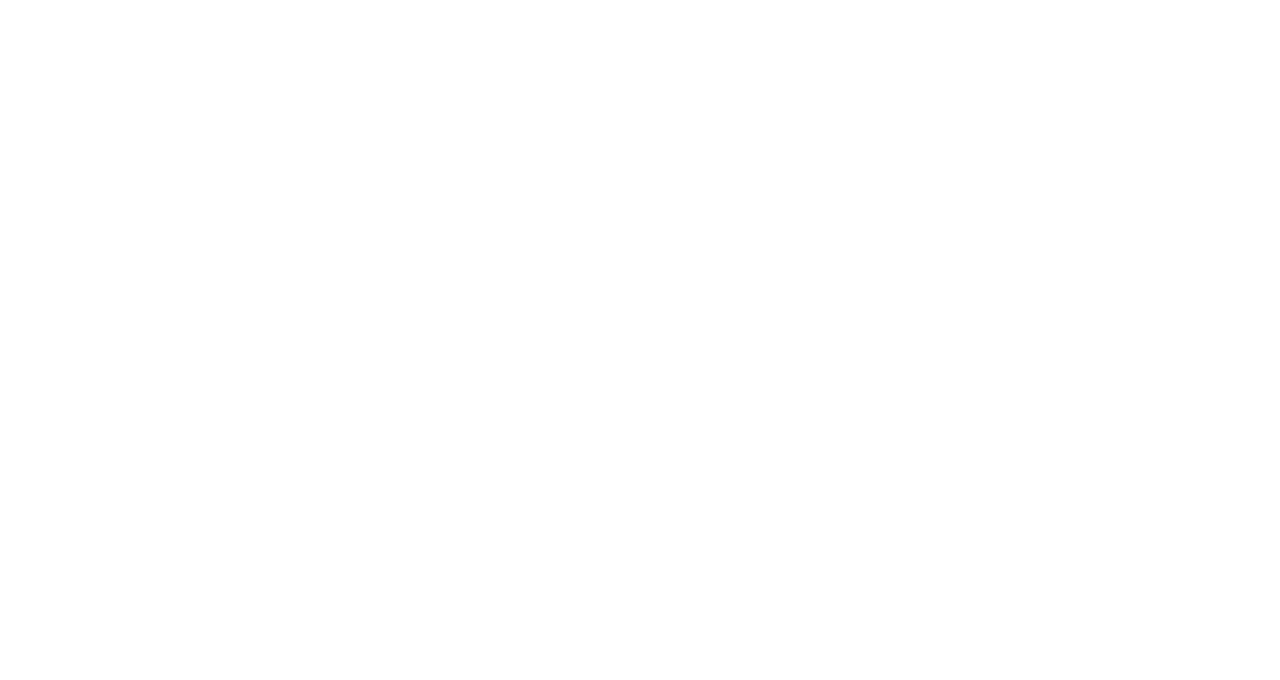
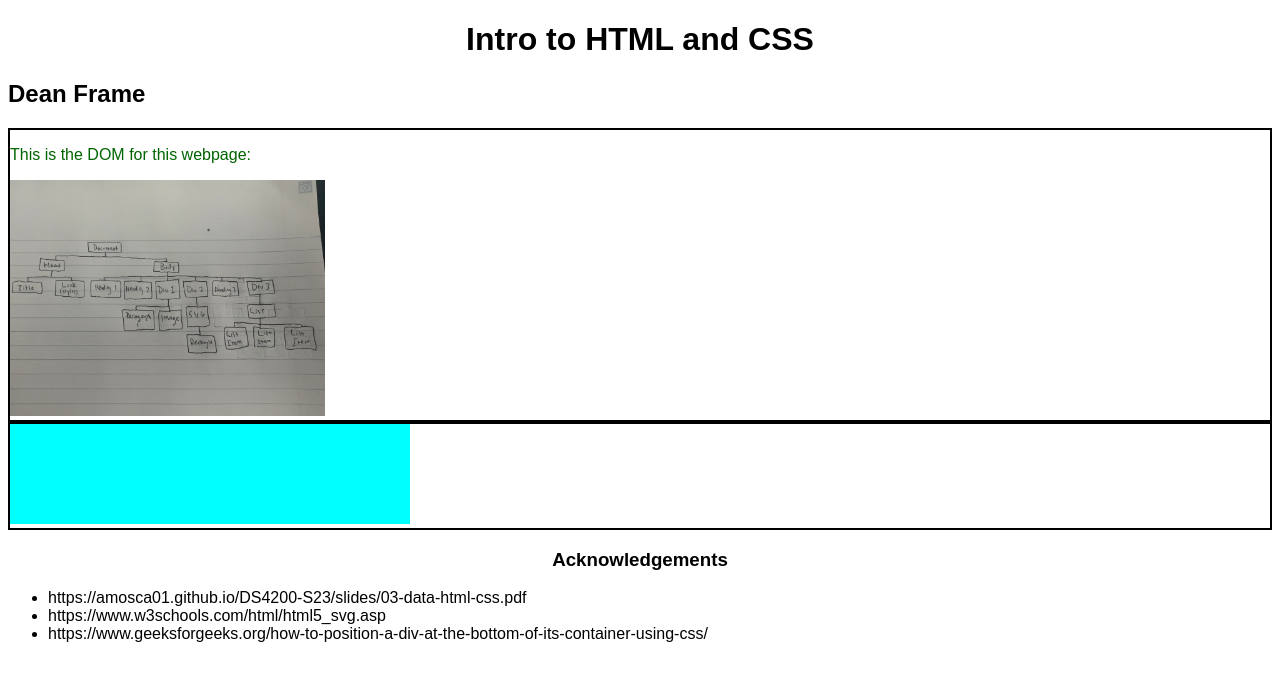
Before and after one commit to DS4200-S23-Class/ic-02-deanframe, a plain HTML site: page index.html in a window 1280 px wide. Drawn offline with Linux system fonts and the light colour scheme.

Commit message:
first pass

```diff
--- a/index.html
+++ b/index.html
@@ -1,14 +1,34 @@
 <!DOCTYPE html>
 <html>
+  <head>
+    <meta charset="utf-8" />
+    <title>ic-02</title>
+    <link rel="stylesheet" href="./style.css" />
+  </head>
 
-<head>
-    <meta charset=utf-8/>
-</head>
-
-
-<body>
-
-
-</body>
-
+  <body>
+    <h1>Intro to HTML and CSS</h1>
+    <h2>Dean Frame</h2>
+    <div id="div1" class="container">
+      <p id="p1">This is the DOM for this webpage:</p>
+      <img id="dom-img" src="./DOM.jpg" alt="DOM image for this site" />
+    </div>
+    <div id="div2" class="container">
+      <svg width="400" height="100">
+        <rect width="400" height="100" />
+      </svg>
+    </div>
+    <h3>Acknowledgements</h3>
+    <div>
+      <ul>
+        <li>
+          https://amosca01.github.io/DS4200-S23/slides/03-data-html-css.pdf
+        </li>
+        <li>https://www.w3schools.com/html/html5_svg.asp</li>
+        <li>
+          https://www.geeksforgeeks.org/how-to-position-a-div-at-the-bottom-of-its-container-using-css/
+        </li>
+      </ul>
+    </div>
+  </body>
 </html>
--- /dev/null
+++ b/style.css
@@ -0,0 +1,30 @@
+html {
+  font-family: Arial, sans-serif;
+}
+
+h1, h3 {
+  text-align: center;
+}
+
+.container {
+  border: 2px solid black;
+}
+
+#p1 {
+  color: darkgreen;
+}
+
+#dom-img {
+  max-width: 25%;
+  height: auto;
+}
+
+rect {
+  fill: aqua;
+}
+
+#acknowledgements {
+  position: absolute;
+  bottom: 0;
+  text-align: center;
+}
```
Also changed, not shown: DOM.jpg (added), 1 other file.
